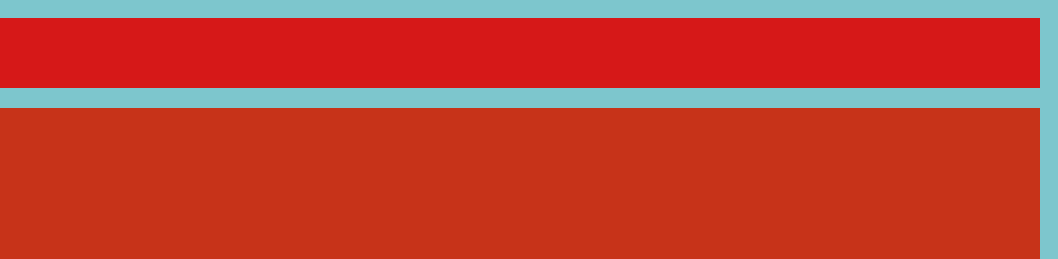
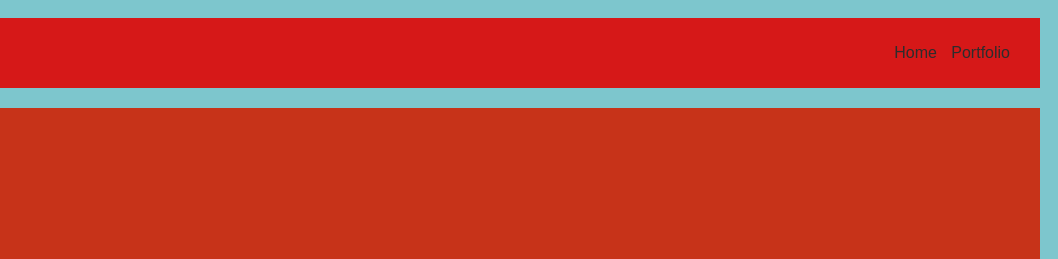
Before and after one commit to bayliems/bayliems.github.io, a plain HTML site: page index.html in a window 1280 px wide. Shown: the top 259 px of the page, 222-1280 px from the left. Drawn offline with Linux system fonts and the light colour scheme.

Commit message:
add index.html and css files

```diff
--- a/index.html
+++ b/index.html
@@ -13,10 +13,10 @@
                 <h1>Baylie's Website</h1>
                 <ul id="nav-ul"
                     <li class="nav-li"
-                        <a href="index.html" Home </a>
+                        <a href="index.html"> Home </a>
                     </li>
                     <li class="nav-li"
-                        <a href="portfolio.html" Portfolio </a>
+                        <a href="portfolio.html"> Portfolio </a>
                     </li>
                 </ul>
             </nav>
```
